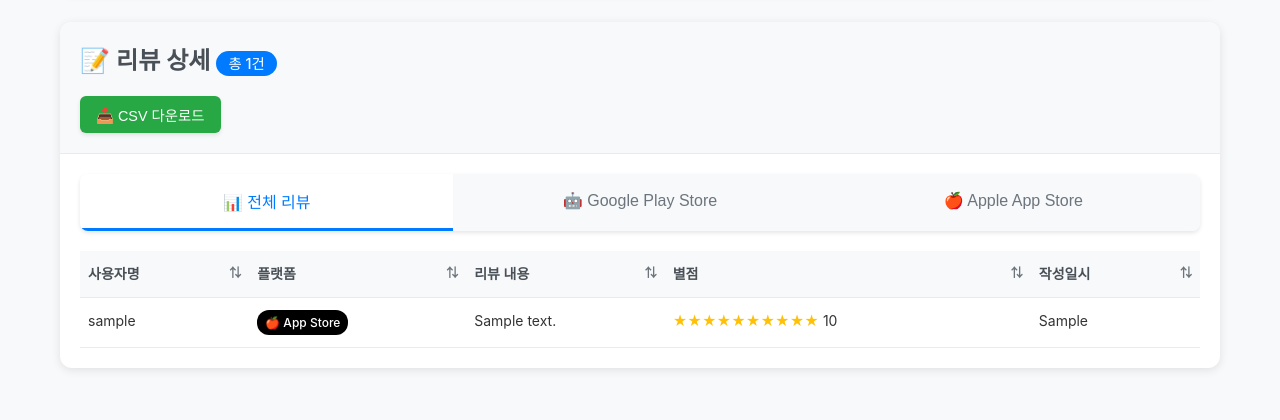
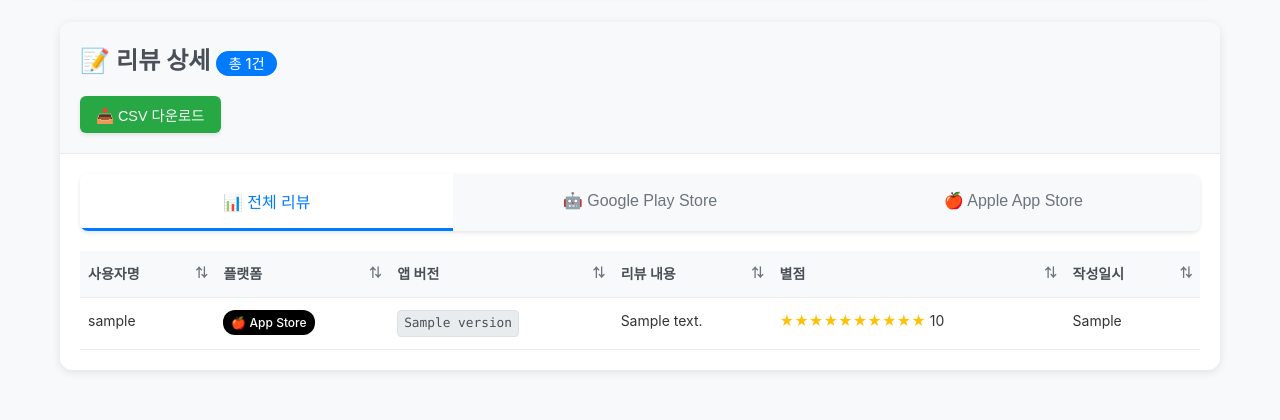
Before and after one commit to yoonseopshin/playstore-review, a Python web app: template mapp_review/reporting/templates/report.html in a window 1280 px wide. Shown: the part 1742-2162 px from the top of the page. Before the commit the page ends 2112 px from the top, so only its background shows below. Run offline with Jinja, Linux system fonts and the light colour scheme; the template is opened without the code that fills it: most values are stand-ins (such as "Sample title", 1, 10 or a date in 2020); grey boxes marked "Sample" are stand-in pictures.

Commit message:
Add app version tracking to reviews and improve rating extraction

```diff
--- a/mapp_review/analysis/intent_classifier.py
+++ b/mapp_review/analysis/intent_classifier.py
@@ -15,6 +15,9 @@ os.environ["TOKENIZERS_PARALLELISM"] = "false"
 try:
     from transformers import AutoTokenizer, AutoModelForSequenceClassification, pipeline
     import torch
+    # Suppress transformers warnings about uninitialized weights
+    import logging
+    logging.getLogger("transformers").setLevel(logging.ERROR)
     TRANSFORMERS_AVAILABLE = True
 except ImportError:
     TRANSFORMERS_AVAILABLE = False
--- a/mapp_review/reporting/html_generator.py
+++ b/mapp_review/reporting/html_generator.py
@@ -34,6 +34,10 @@ class HTMLReportGenerator:
                 columns_to_drop.append('intent')
 
             df_for_html = df.drop(columns=[col for col in columns_to_drop if col in df.columns]).copy()
+
+            # Ensure version column exists
+            if 'version' not in df_for_html.columns:
+                df_for_html['version'] = 'Unknown'
             df_for_html['at'] = df_for_html['at'].dt.strftime('%Y-%m-%d %H:%M:%S')
 
             # Convert DataFrame to list of dictionaries for Jinja2
--- a/mapp_review/reporting/templates/report.html
+++ b/mapp_review/reporting/templates/report.html
@@ -551,6 +551,25 @@
             color: white;
         }
 
+        /* Version Badge */
+        .version-badge {
+            background: #e9ecef;
+            color: #495057;
+            padding: 2px 6px;
+            border-radius: 4px;
+            font-size: 0.8rem;
+            font-family: 'Monaco', 'Menlo', 'Ubuntu Mono', monospace;
+            font-weight: 500;
+            display: inline-block;
+            border: 1px solid #dee2e6;
+            transition: all 0.2s ease;
+        }
+
+        .version-badge:hover {
+            background: #dee2e6;
+            border-color: #adb5bd;
+        }
+
         /* Responsive Design */
         @media (max-width: 768px) {
             .container {
@@ -877,6 +896,7 @@
                                 <tr>
                                     <th class="sortable" data-column="userName">사용자명</th>
                                     <th class="sortable" data-column="platform">플랫폼</th>
+                                    <th class="sortable" data-column="version">앱 버전</th>
                                     <th class="sortable" data-column="review">리뷰 내용</th>
                                     <th class="sortable" data-column="score">별점</th>
                                     {% if has_intents %}
@@ -892,6 +912,11 @@
                                     <td>
                                         <span class="platform-badge {% if 'Google' in review.platform %}platform-google{% else %}platform-apple{% endif %}">
                                             {% if 'Google' in review.platform %}🤖 Play Store{% else %}🍎 App Store{% endif %}
+                                        </span>
+                                    </td>
+                                    <td>
+                                        <span class="version-badge">
+                                            {{ review.version or 'Unknown' }}
                                         </span>
                                     </td>
                                     <td class="review-content">{{ review.review }}</td>
@@ -924,6 +949,7 @@
                             <thead>
                                 <tr>
                                     <th>사용자명</th>
+                                    <th>앱 버전</th>
                                     <th>리뷰 내용</th>
                                     <th>별점</th>
                                     <th>작성일시</th>
@@ -934,6 +960,11 @@
                                 {% if 'Google' in review.platform %}
                                 <tr>
                                     <td>{{ review.userName }}</td>
+                                    <td>
+                                        <span class="version-badge">
+                                            {{ review.version or 'Unknown' }}
+                                        </span>
+                                    </td>
                                     <td class="review-content">{{ review.review }}</td>
                                     <td>
                                         <span style="color: #ffc107;">
@@ -958,6 +989,7 @@
                             <thead>
                                 <tr>
                                     <th>사용자명</th>
+                                    <th>앱 버전</th>
                                     <th>리뷰 내용</th>
                                     <th>별점</th>
                                     <th>작성일시</th>
@@ -968,6 +1000,11 @@
                                 {% if 'Apple' in review.platform %}
                                 <tr>
                                     <td>{{ review.userName }}</td>
+                                    <td>
+                                        <span class="version-badge">
+                                            {{ review.version or 'Unknown' }}
+                                        </span>
+                                    </td>
                                     <td class="review-content">{{ review.review }}</td>
                                     <td>
                                         <span style="color: #ffc107;">
@@ -1007,7 +1044,7 @@
             const hasTopics = JSON.parse(document.getElementById('has-topics-data').textContent);
 
             // CSV Header - always include topics column if available
-            let headers = ['사용자명', '플랫폼', '리뷰내용', '별점'];
+            let headers = ['사용자명', '플랫폼', '앱버전', '리뷰내용', '별점'];
             if (hasTopics) {
                 headers.push('주제');
             }
@@ -1020,6 +1057,7 @@
                 let row = [
                     `"${review.userName || ''}"`,
                     `"${review.platform || ''}"`,
+                    `"${review.version || 'Unknown'}"`,
                     `"${(review.review || '').replace(/"/g, '""')}"`,
                     review.score || 0
                 ];
@@ -1078,6 +1116,11 @@
                 const tbody = table.querySelector('tbody');
                 const headers = table.querySelectorAll('th.sortable');
 
+                // Check if intent column exists by looking at the table headers
+                const hasIntents = Array.from(table.querySelectorAll('th')).some(th =>
+                    th.dataset.column === 'intent_label'
+                );
+
                 headers.forEach(header => {
                     let ascending = true;
 
@@ -1103,22 +1146,27 @@
                                     aVal = a.cells[1].textContent.trim();
                                     bVal = b.cells[1].textContent.trim();
                                     break;
+                                case 'version':
+                                    aVal = a.cells[2].textContent.trim();
+                                    bVal = b.cells[2].textContent.trim();
+                                    break;
                                 case 'review':
-                                    aVal = a.cells[2].textContent.trim().length;
-                                    bVal = b.cells[2].textContent.trim().length;
+                                    aVal = a.cells[3].textContent.trim().length;
+                                    bVal = b.cells[3].textContent.trim().length;
                                     break;
                                 case 'score':
-                                    aVal = parseInt(a.cells[3].textContent.trim().split(' ').pop());
-                                    bVal = parseInt(b.cells[3].textContent.trim().split(' ').pop());
+                                    aVal = parseInt(a.cells[4].textContent.trim().split(' ').pop());
+                                    bVal = parseInt(b.cells[4].textContent.trim().split(' ').pop());
                                     break;
-                                case 'topic_label':
-                                    if (hasTopics) {
-                                        aVal = a.cells[4].textContent.trim();
-                                        bVal = b.cells[4].textContent.trim();
+                                case 'intent_label':
+                                    if (hasIntents) {
+                                        aVal = a.cells[5].textContent.trim();
+                                        bVal = b.cells[5].textContent.trim();
                                     }
                                     break;
                                 case 'at':
-                                    const dateColIndex = hasTopics ? 5 : 4;
+                                    // Calculate correct date column index based on whether intent column exists
+                                    const dateColIndex = hasIntents ? 6 : 5;
                                     aVal = new Date(a.cells[dateColIndex].textContent.trim());
                                     bVal = new Date(b.cells[dateColIndex].textContent.trim());
                                     break;
```
Also changed, not shown: mapp_review/crawlers/appstore.py (+60 -2 lines), mapp_review/crawlers/playstore.py (+9 -1 lines), mapp_review/preprocessing/filter.py (+9 -1 lines).
